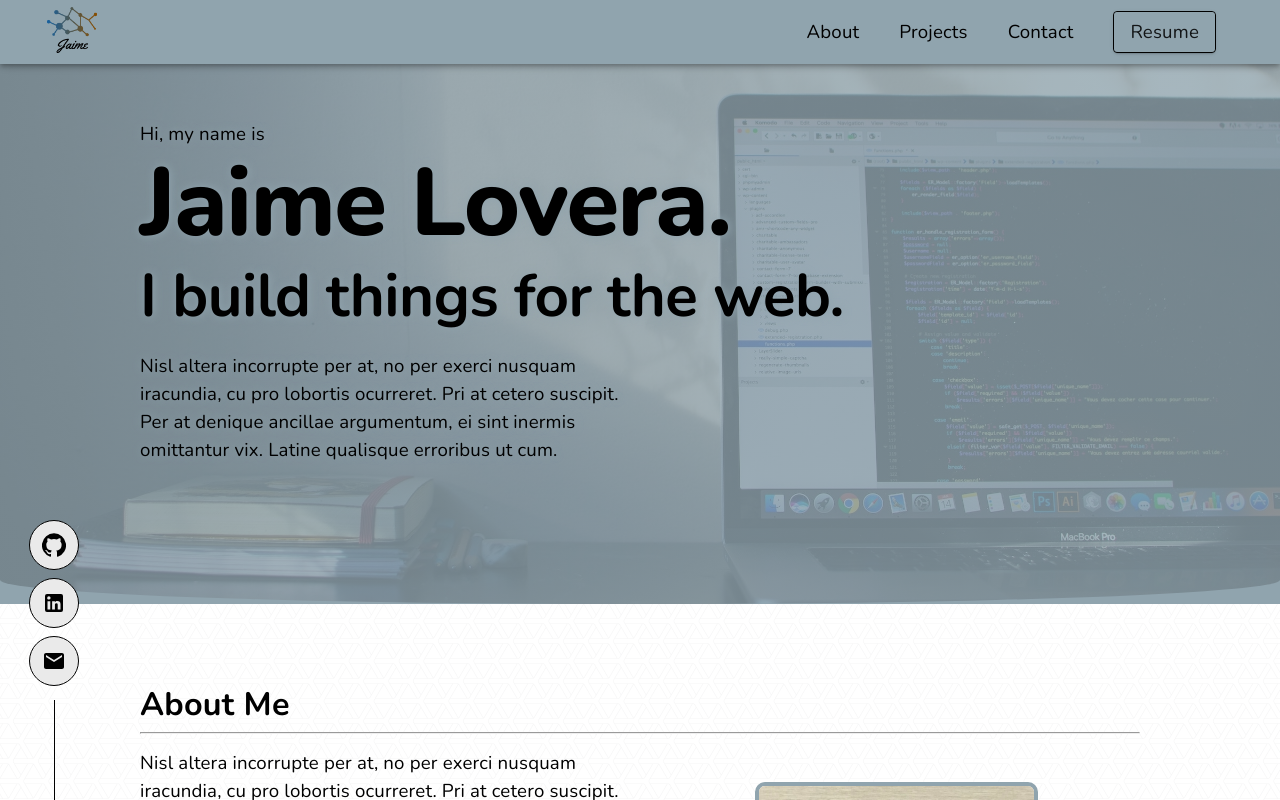
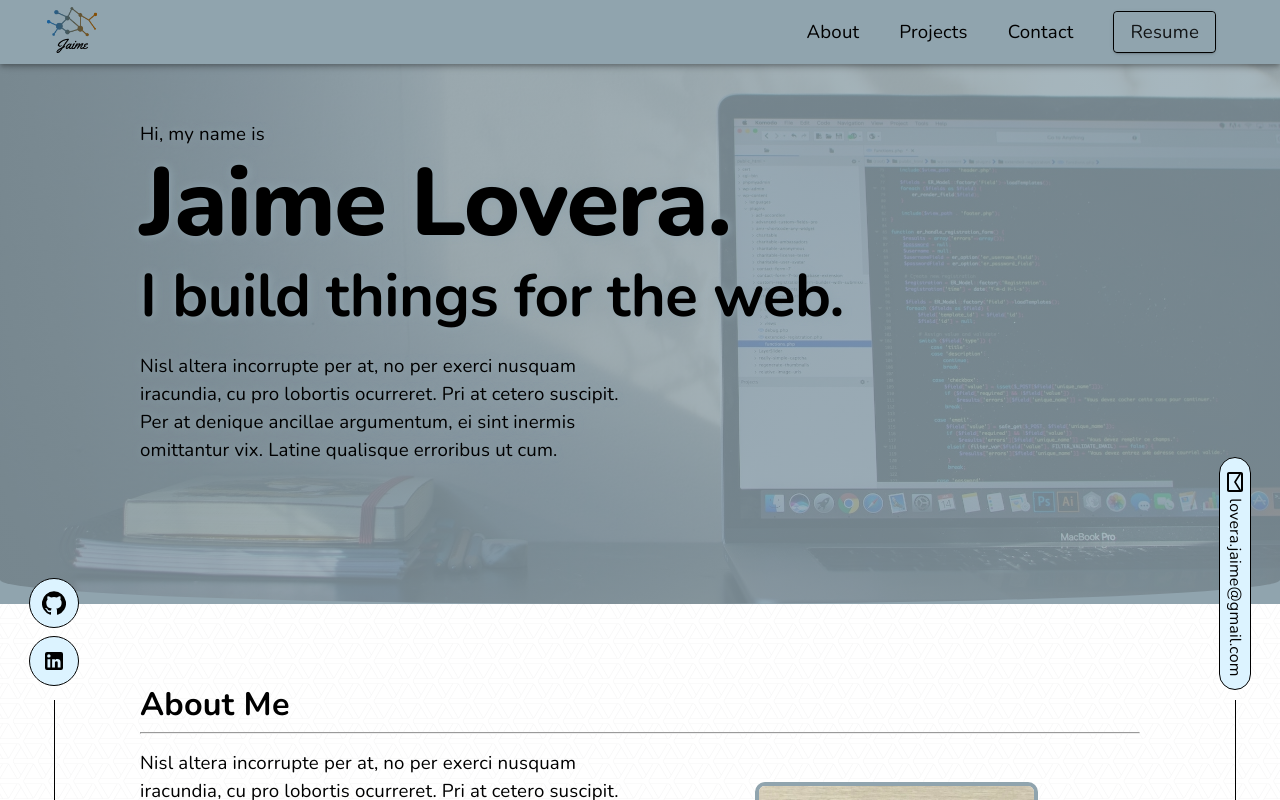
Before and after one commit to jaimelovera/online-portfolio-v3, a React (Create React App) app: page / in a window 1280 px wide. Shown: the top 800 px of the page. Built offline with nearby package versions, Linux system fonts and the light colour scheme.

Commit message:
added a right sidebar to display my email. hidden on smaller screens just like the left sidebar

```diff
--- a/src/App.js
+++ b/src/App.js
@@ -5,6 +5,7 @@ import "./App.css";
 // Components
 import Navbar from "./components/layout/NavBar/Navbar";
 import SideContactBar from "./components/layout/SideContactBar";
+import SideEmailBar from "./components/layout/SideEmailBar";
 import Intro from "./components/sections/intro/Intro";
 import About from "./components/sections/about/About";
 import Projects from "./components/sections/projects/Projects";
@@ -36,6 +37,7 @@ function App() {
         linkedInLink={linkedInLink}
         email={email}
       />
+      <SideEmailBar email={email} />
       <div id="intro">
         <Intro />
       </div>
--- a/src/components/layout/SideContactBar.js
+++ b/src/components/layout/SideContactBar.js
@@ -29,7 +29,7 @@ const styles = (theme) => ({
   },
   linkIconButton: {
     margin: 4,
-    backgroundColor: "#EAEAEA",
+    backgroundColor: "#DCF3FF",
     border: "1px solid #000",
     position: "relative",
     transition: "top linear 0.2s",
@@ -70,17 +70,6 @@ function SideContactBar(props) {
             </Tooltip>
           </Grid>
           <Grid item>
-            <Tooltip title="Email" placement="right" arrow>
-              <IconButton
-                href={`mailto:${email}`}
-                target="_blank"
-                className={classes.linkIconButton}
-              >
-                <EmailIcon color="secondary" />
-              </IconButton>
-            </Tooltip>
-          </Grid>
-          <Grid item>
             <div className={classes.endLine}></div>
           </Grid>
         </Grid>
--- /dev/null
+++ b/src/components/layout/SideEmailBar.js
@@ -0,0 +1,71 @@
+import React from "react";
+import PropTypes from "prop-types";
+
+// Material-UI Stuff
+import { withStyles } from "@material-ui/core/styles";
+import Grid from "@material-ui/core/Grid";
+import Hidden from "@material-ui/core/Hidden";
+import Typography from "@material-ui/core/Typography";
+import Link from "@material-ui/core/Link";
+
+// Icons
+import MailOutlineIcon from "@material-ui/icons/MailOutline";
+
+const styles = (theme) => ({
+  container: {
+    width: 40,
+    position: "fixed",
+    bottom: 0,
+    right: 25,
+    zIndex: 10,
+  },
+  emailLink: {
+    backgroundColor: "#DCF3FF",
+    padding: "12px 3px",
+    borderRadius: 25,
+    border: "1px solid #000",
+    writingMode: "vertical-rl",
+    "&:hover": {
+      backgroundColor: "#FFF",
+    },
+  },
+  endLine: {
+    backgroundColor: theme.palette.secondary.main,
+    width: 1,
+    height: "100px",
+    marginTop: 10,
+  },
+});
+
+function SideEmailBar(props) {
+  const { classes, email } = props;
+
+  return (
+    <Hidden mdDown>
+      <div className={classes.container}>
+        <Grid container direction="column" justify="center" alignItems="center">
+          <Grid item>
+            <Link href={`mailto:${email}`} underline="none" color="secondary">
+              <Typography variant="body2" className={classes.emailLink}>
+                <MailOutlineIcon
+                  color="secondary"
+                  style={{ transform: "rotate(90deg)" }}
+                />{" "}
+                {email}
+              </Typography>
+            </Link>
+          </Grid>
+          <Grid item>
+            <div className={classes.endLine}></div>
+          </Grid>
+        </Grid>
+      </div>
+    </Hidden>
+  );
+}
+
+SideEmailBar.propTypes = {
+  email: PropTypes.string.isRequired,
+};
+
+export default withStyles(styles)(SideEmailBar);
--- a/src/components/sections/projects/ProjectCardGridItem.js
+++ b/src/components/sections/projects/ProjectCardGridItem.js
@@ -89,7 +89,7 @@ function ProjectCard(props) {
       <Card className={classes.card}>
         <CardContent className={classes.cardChild}>
           <CardActionArea onClick={handleOpen}>
-            {!imgLoaded && <CircularProgress size={150} thickness={2} />}
+            {!imgLoaded && <CircularProgress size={140} thickness={2} />}
             <CardMedia
               component="img"
               image={image}
```
